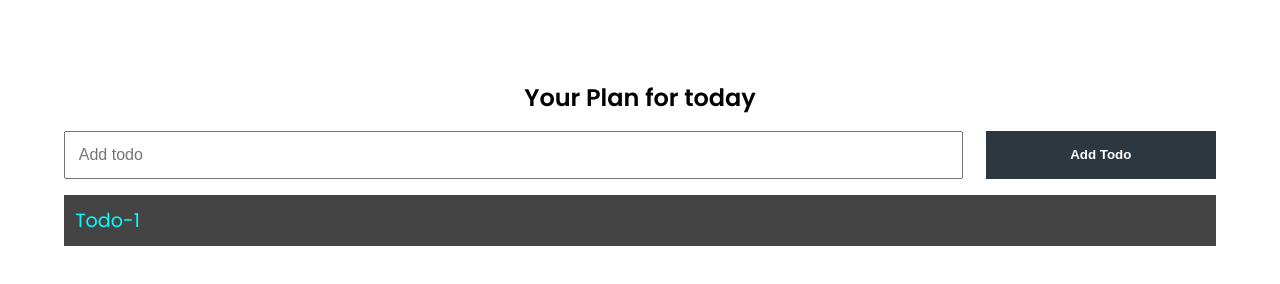
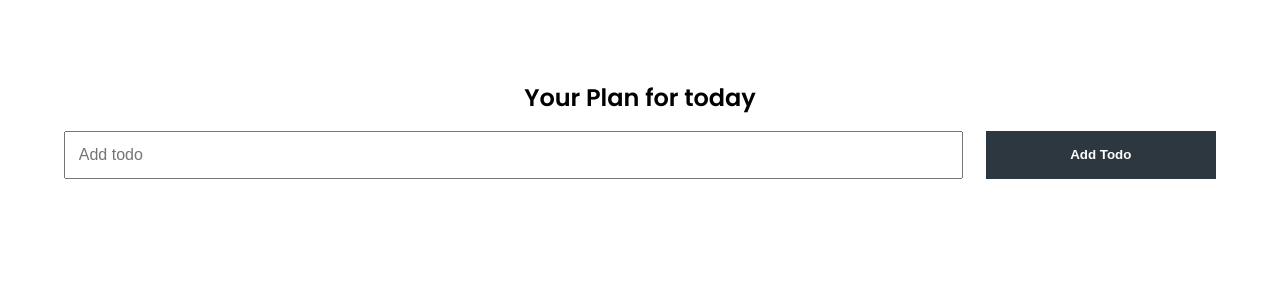
Before and after one commit to niranjanrai/To-do-App, a plain HTML site: page index.html in a window 1280 px wide. Drawn offline with Linux system fonts and the light colour scheme.

Commit message:
first commit

```diff
--- a/index.html
+++ b/index.html
@@ -17,7 +17,7 @@
             <input type="submit" value="Add Todo" class="btn">
         </form>
         <ul class="todo-list">
-            <li>todo-1</li>
+            <!-- <li>todo-1</li> -->
         </ul>
     </section>
 </body>
```
